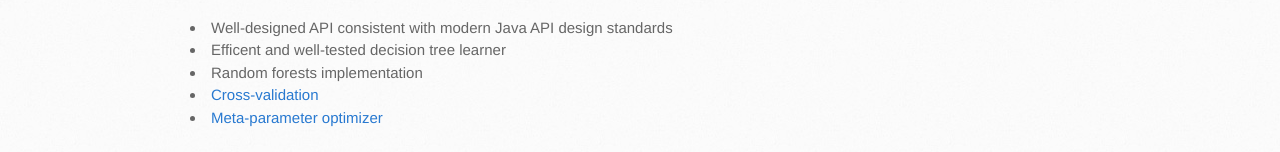
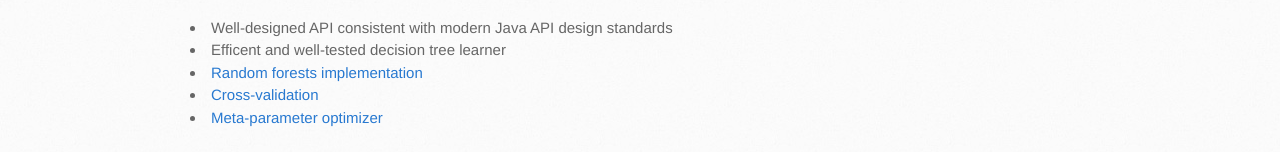
Before and after one commit to sanity/quickml, a plain HTML site: page index.html in a window 1280 px wide. Shown: the part 332-484 px from the top of the page. Drawn offline with Linux system fonts and the light colour scheme.

Commit message:
Update index.html

```diff
--- a/index.html
+++ b/index.html
@@ -40,7 +40,7 @@ and link to Wiki pages to deep-dive on any particular topic.
             <ul>
               <li>Well-designed API consistent with modern Java API design standards</li>
               <li>Efficent and well-tested decision tree learner</li>
-              <li>Random forests implementation</li>
+              <li><a href="https://github.com/sanity/quickml/blob/master/src/test/java/quickml/supervised/classifier/randomForest/RandomForestBuilderTest.java#L24">Random forests implementation</a></li>
               <li><a href="https://github.com/sanity/quickml/blob/master/src/test/java/quickml/Benchmarks.java#L38">Cross-validation</a>
               <li><a href="https://github.com/sanity/quickml/blob/master/src/test/java/quickml/supervised/predictiveModelOptimizer/PredictiveModelOptimizerTest.java#L40">Meta-parameter optimizer</a></li>
             </ul>
```
